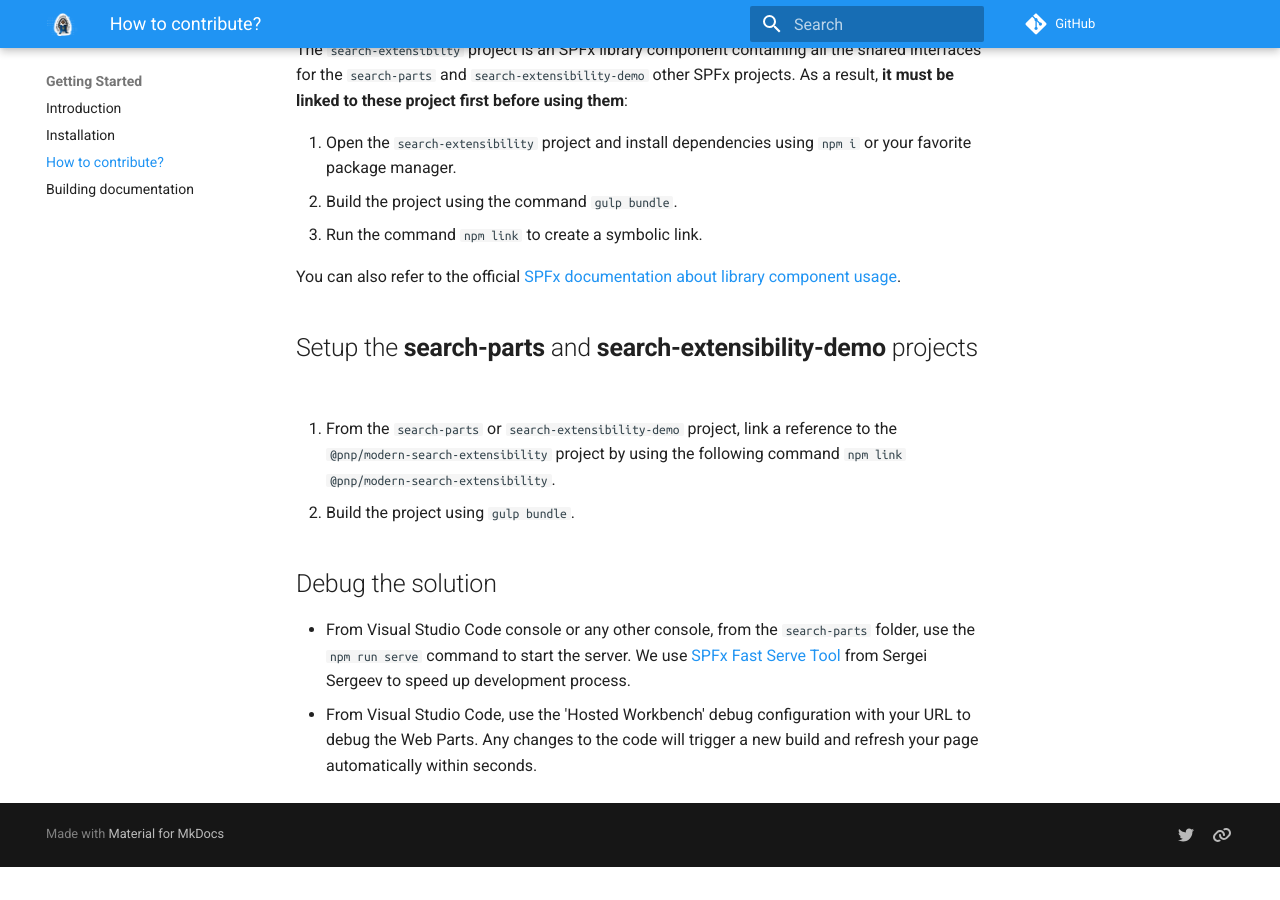
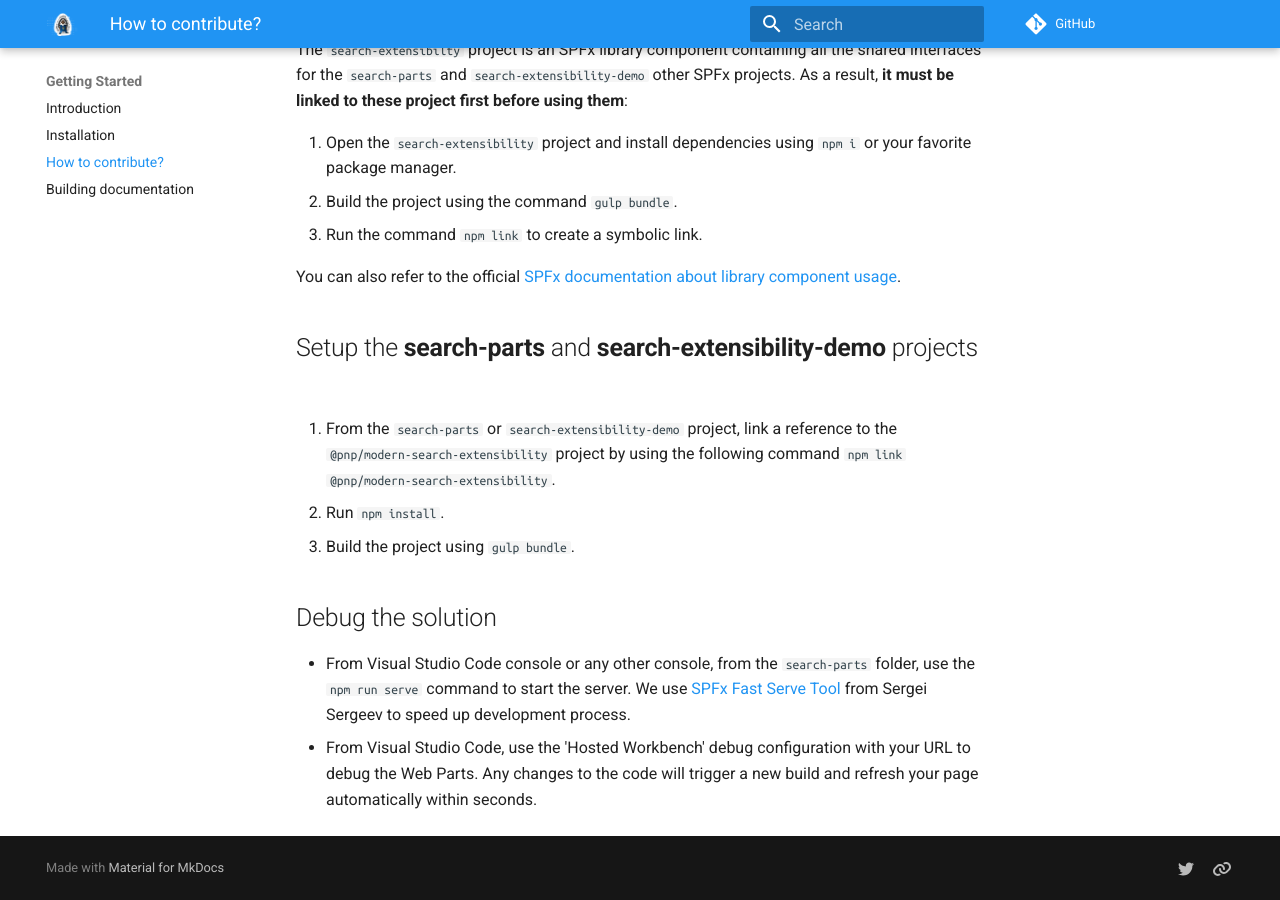
Before and after one commit to dominic5perezd/pnp-modern-search, an MkDocs documentation site: the page built from docs/how-to-contribute.md, in a window 1280 px wide and 900 px high, scrolled down 1408 px. Built offline with MkDocs 1.6.1 and Material for MkDocs 9.7.7, drawn with Linux system fonts in a browser that asks for light colours; comment, search, counter and statistics services are not loaded; before the commit the page ends 2275 px from its top, so only the background shows below that.

Commit message:
Update how-to-contribute.md
Trying to re-build locally, I seemed to be missing the step to run npm install on search-parts

```diff
--- a/docs/how-to-contribute.md
+++ b/docs/how-to-contribute.md
@@ -48,7 +48,8 @@ You can also refer to the official [SPFx documentation about library component u
 ## Setup the **search-parts** and **search-extensibility-demo** projects
 
 1. From the `search-parts` or `search-extensibility-demo` project, link a reference to the `@pnp/modern-search-extensibility` project by using the following command `npm link @pnp/modern-search-extensibility`.
-2. Build the project using `gulp bundle`.
+1. Run `npm install`.
+1. Build the project using `gulp bundle`.
 
 ## Debug the solution
 
```
